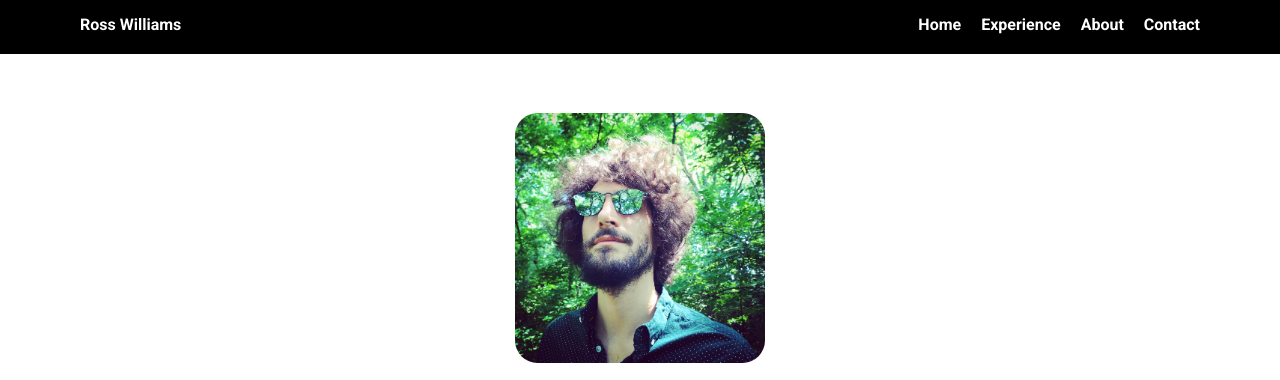
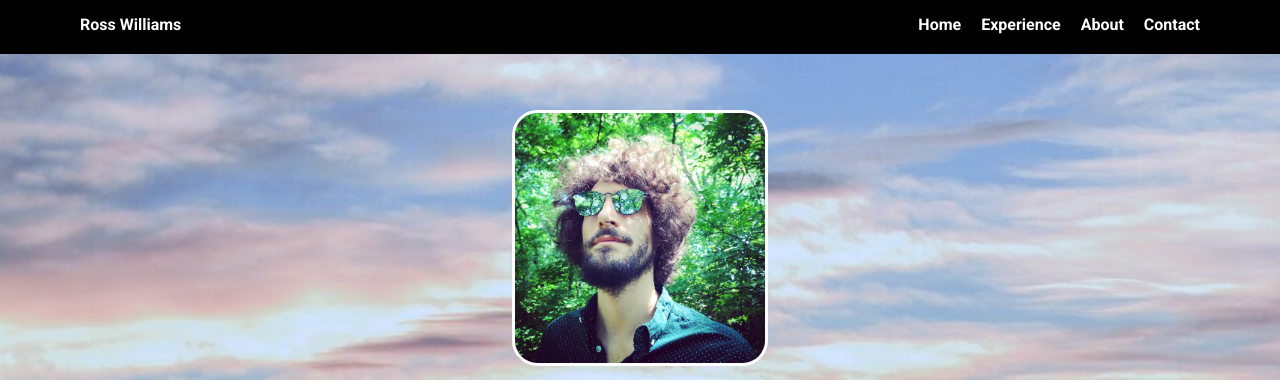
Before and after one commit to rosswilliamsdev/FEWD-Project-1, a plain HTML site: page portfolio_update_v1/index.html in a window 1280 px wide. Shown: the top 380 px of the page. Drawn offline with Linux system fonts and the light colour scheme; a web font is replaced by a local one.

Commit message:
updated file path names
No spaces

```diff
--- a/portfolio_update_v1/styles.css
+++ b/portfolio_update_v1/styles.css
@@ -69,7 +69,7 @@ header {
 
 
 .content-wrap{
-    background: url('images/KS\ Sunset\ copy.png') ;
+    background: url('images/ks-sunset-copy.jpeg') ;
     background-size: cover;
 }
 
```
